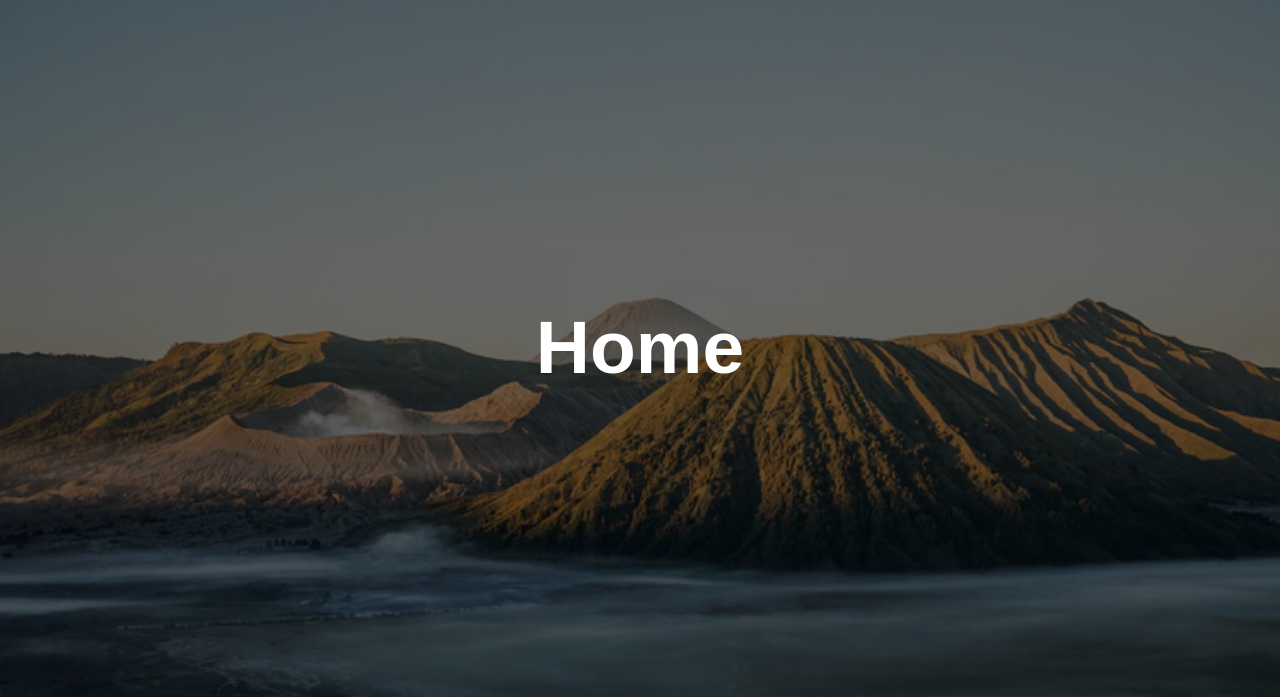
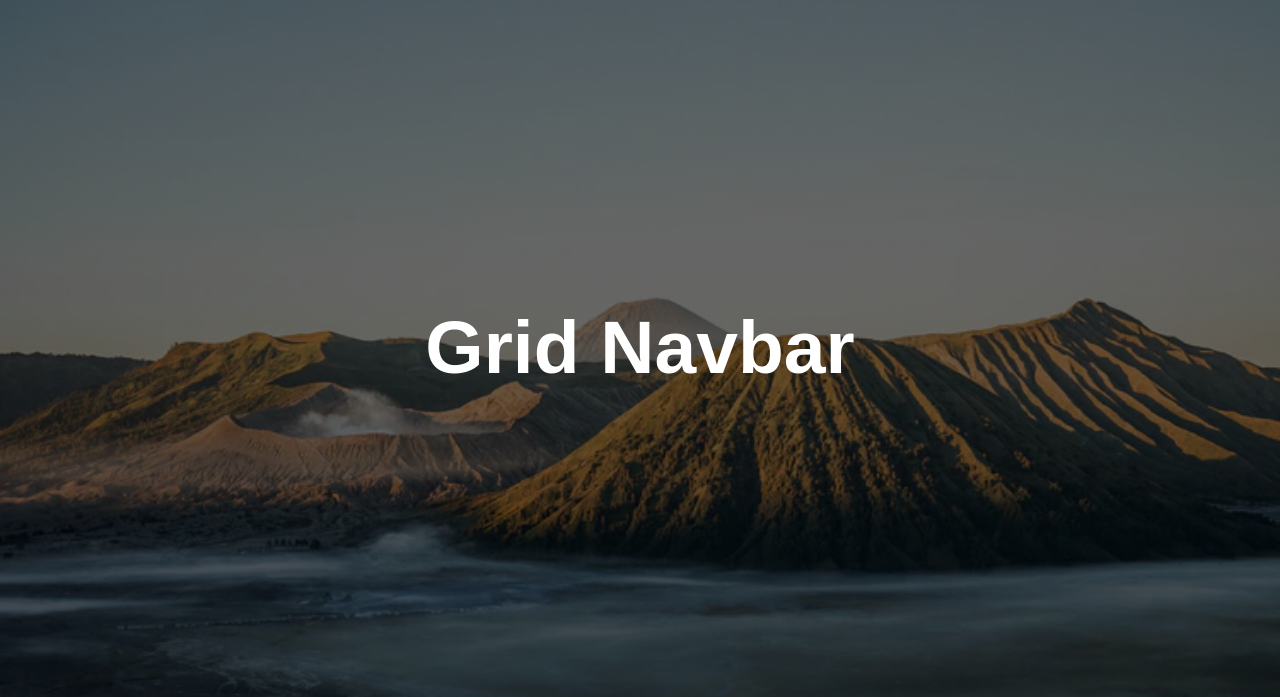
Before and after one commit to markygan123/Grid-Navbar, a plain HTML site: page index.html in a window 1280 px wide. Shown: the part 103-800 px from the top of the page. Drawn offline with Linux system fonts and the light colour scheme.

Commit message:
changed hero h1 caption

```diff
--- a/index.html
+++ b/index.html
@@ -21,7 +21,7 @@
 	</div>
 
 	<section id="hero">
-		<h1>Home</h1>
+		<h1>Grid Navbar</h1>
 	</section>
 
 
```
